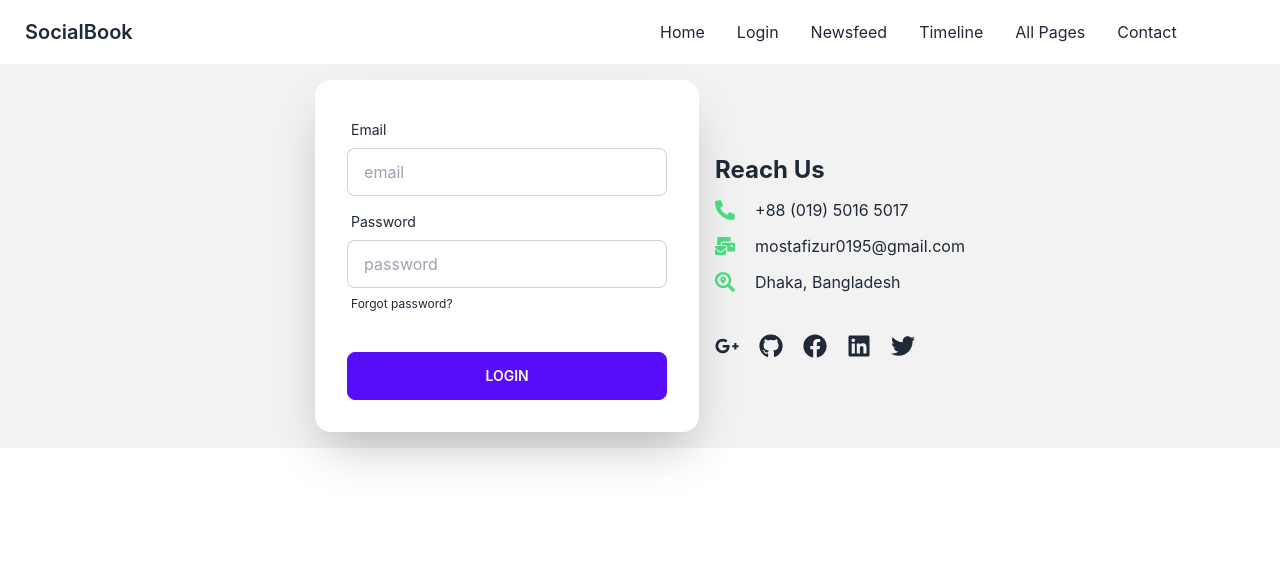
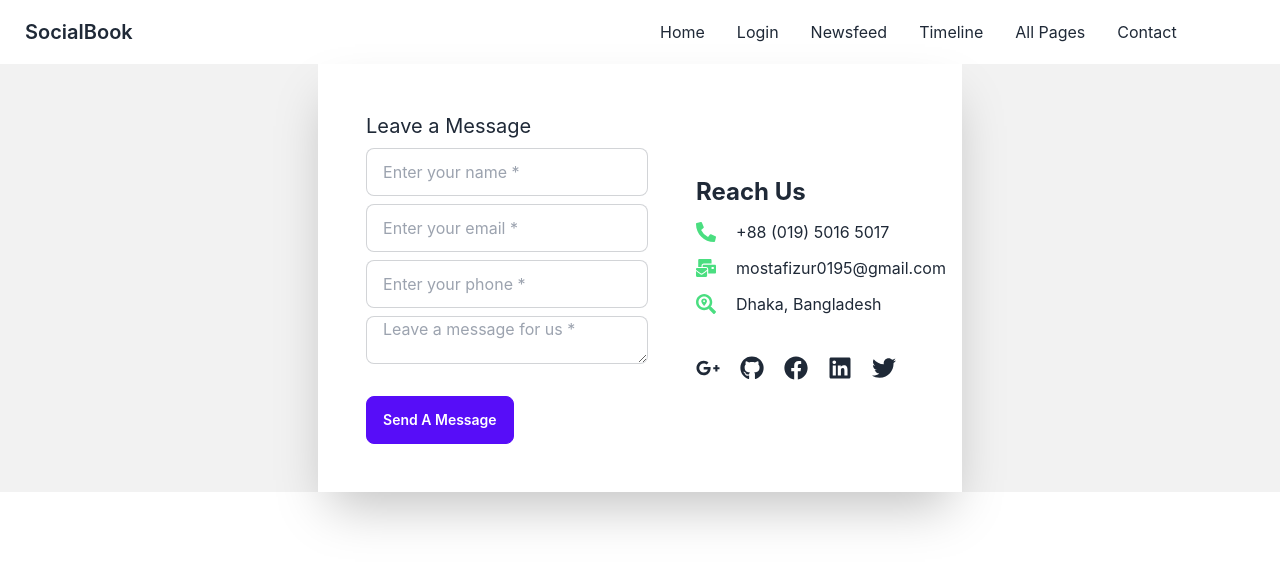
Before and after one commit to Mostafizur-Pro/socialbook-client, a React (Create React App) app: page /contact in a window 1280 px wide. Shown: the top 566 px of the page. Built offline with nearby package versions, Linux system fonts and the light colour scheme; no server answers.

Commit message:
contact page design

```diff
--- a/src/Pages/Contact/ContactPage/ContactPage.js
+++ b/src/Pages/Contact/ContactPage/ContactPage.js
@@ -14,8 +14,9 @@ const ContactPage = () => {
   return (
     <div>
       <div className="hero  bg-base-200 ">
-        <div className="hero-content flex-col  lg:flex-row-reverse">
-          <section className="text-center lg:text-left">
+        <div className="hero-content flex-col shadow-2xl bg-base-100 lg:flex-row-reverse">
+          <section className=" text-center lg:text-left">
+            {/* <div className="card flex-shrink-0 w-full max-w-sm shadow-2xl bg-base-100"></div> */}
             <h1 className="text-2xl font-bold">Reach Us</h1>
             <div className="flex items-center my-3 gap-5">
               <p className="text-green-400 text-xl">
@@ -65,37 +66,43 @@ const ContactPage = () => {
               </a>
             </div>
           </section>
-          <div className="card flex-shrink-0 w-full max-w-sm shadow-2xl bg-base-100">
-            <div className="card-body">
+          <div>
+            <form className="card-body">
+              <h1 className="text-xl">Leave a Message</h1>
               <div className="form-control">
-                <label className="label">
-                  <span className="label-text">Email</span>
-                </label>
                 <input
                   type="text"
-                  placeholder="email"
+                  placeholder="Enter your name *"
                   className="input input-bordered"
                 />
               </div>
               <div className="form-control">
-                <label className="label">
-                  <span className="label-text">Password</span>
-                </label>
+                <input
+                  type="email"
+                  placeholder="Enter your email *"
+                  className="input input-bordered"
+                />
+              </div>
+              <div className="form-control">
                 <input
                   type="text"
-                  placeholder="password"
+                  placeholder="Enter your phone *"
                   className="input input-bordered"
                 />
-                <label className="label">
-                  <a href="#" className="label-text-alt link link-hover">
-                    Forgot password?
-                  </a>
-                </label>
               </div>
-              <div className="form-control mt-6">
-                <button className="btn btn-primary">Login</button>
+              <div className="form-control">
+                <textarea
+                  type="text"
+                  placeholder="Leave a message for us *"
+                  className="input input-bordered"
+                />
               </div>
-            </div>
+              <div className=" mt-6">
+                <button className="btn btn-primary capitalize">
+                  Send a Message
+                </button>
+              </div>
+            </form>
           </div>
         </div>
       </div>
```
